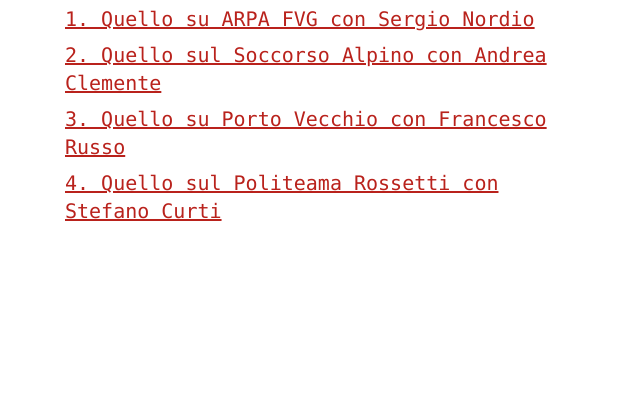
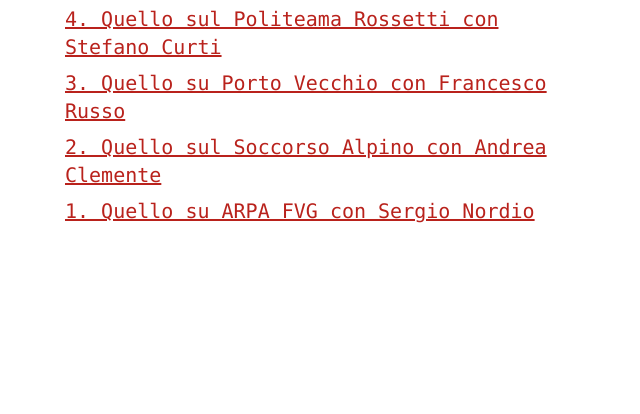
Before and after one commit to Guybrush21/oggifabora, an Astro site: page /episodes in a window 1280 px wide. Shown: the part 179-593 px from the top of the page, without its empty margins (319-959 px from the left). Built offline with nearby package versions, Linux system fonts and the light colour scheme; Astro itself is replaced by a stand-in of ours.

Commit message:
feat: reverse episodes page

```diff
--- a/src/pages/episodes.astro
+++ b/src/pages/episodes.astro
@@ -17,6 +17,7 @@ const meta: PageInfo = {
       {
         episodes
           .sort((e) => e.data.id)
+          .reverse()
           .map((e) => (
             <li class="my-2">
               <Link href={`/episodes/${e.id}`}>
```
